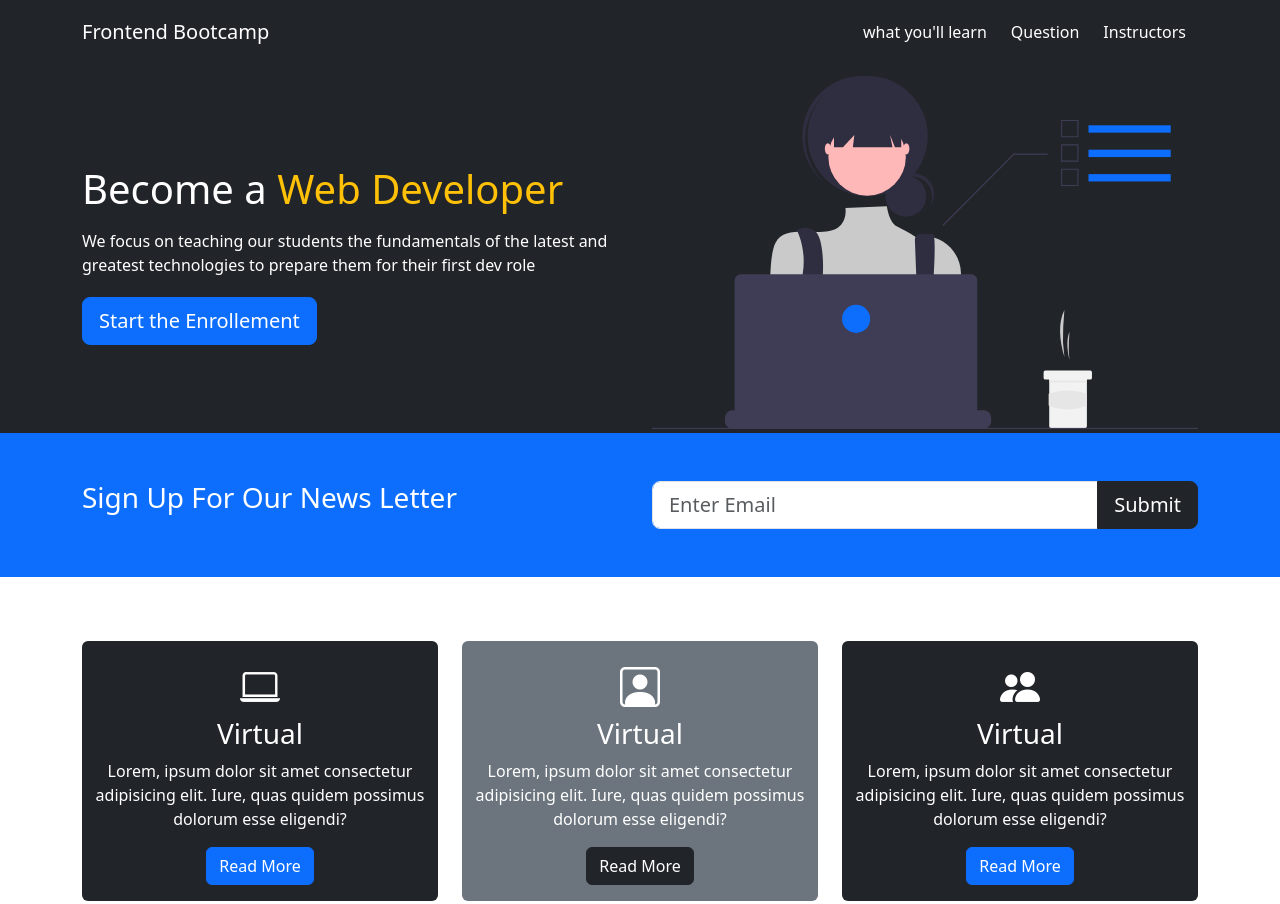
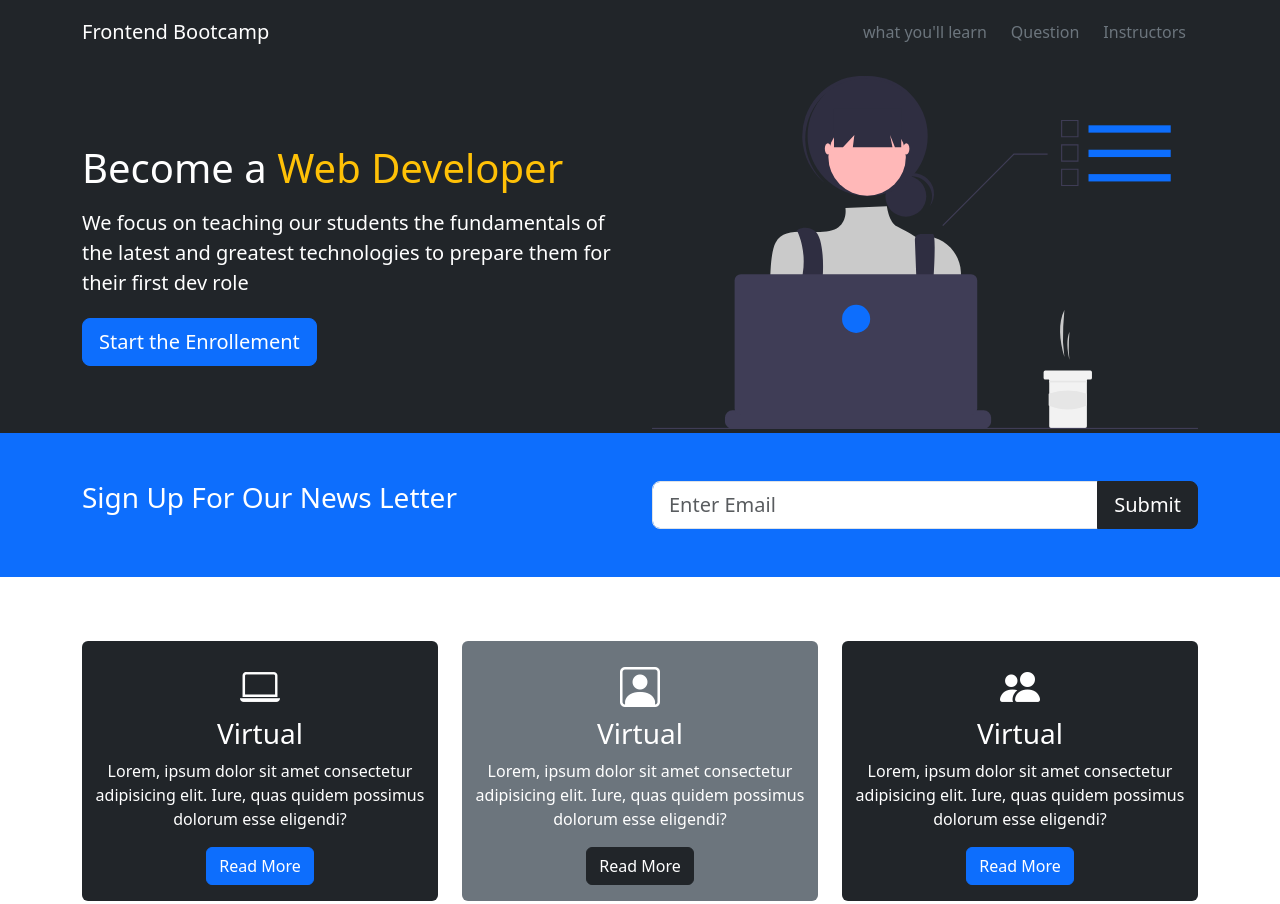
Before and after one commit to Batch-66/Frontend-Bootcamp, a plain HTML site: page index.html in a window 1280 px wide. Shown: the top 904 px of the page. Drawn offline with nearby package versions, Linux system fonts and the light colour scheme.

Commit message:
last commit

```diff
--- a/index.html
+++ b/index.html
@@ -25,9 +25,9 @@
                 </button>
                 <div class="collapse navbar-collapse d-flex justify-content-end text-white " id="navbarNavAltMarkup">
                     <div class="navbar-nav ">
-                        <a class="nav-link  text-white m-1" aria-current="page" href="#">what you'll learn</a>
-                        <a class="nav-link  text-white m-1" href="#">Question</a>
-                        <a class="nav-link  text-white m-1" href="#">Instructors</a>
+                        <a class="nav-link  text-secondary m-1" aria-current="page" href="#">what you'll learn</a>
+                        <a class="nav-link  text-secondary  m-1" href="#">Question</a>
+                        <a class="nav-link  text-secondary m-1" href="#">Instructors</a>
 
                     </div>
                 </div>
@@ -40,7 +40,7 @@
                 <div class="row d-flex align-items-center">
                     <div class="col-md-6 ">
                         <h1 class="py-1">Become a <span class="text-warning">Web Developer</span></h1>
-                        <p class="py-1">
+                        <p class="py-1 fs-5">
                             We focus on teaching our students the fundamentals of the latest and greatest technologies
                             to
                             prepare them for their first dev role
```
